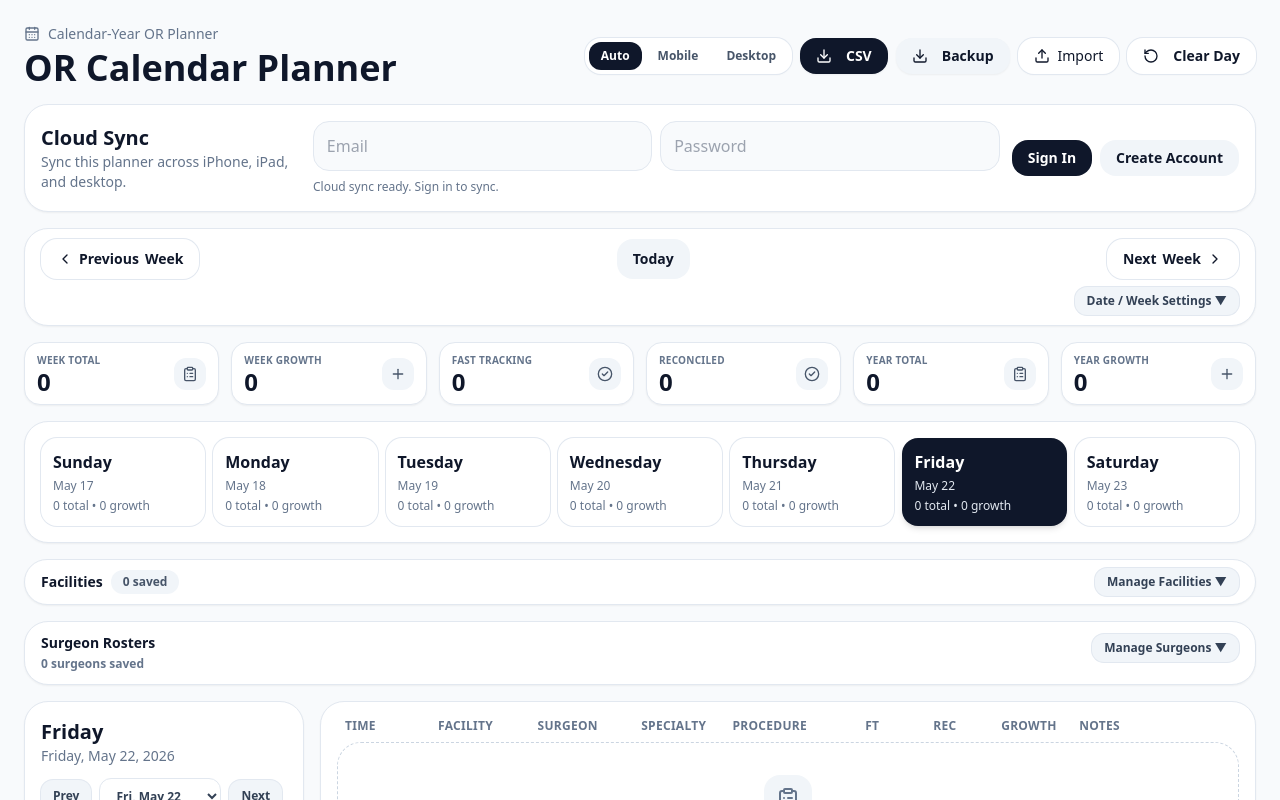
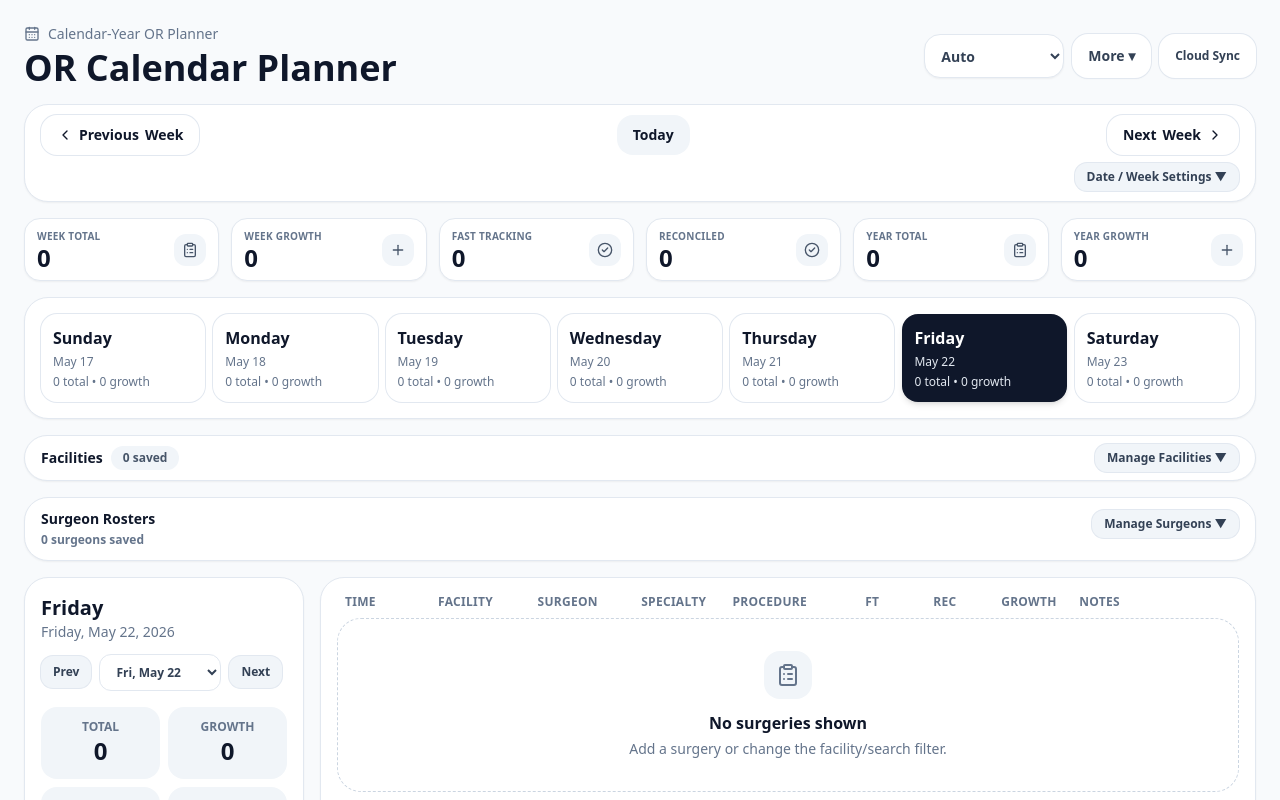
Before and after one commit to FBS9/or-planner, a React (Vite) app: page / in a window 1280 px wide. Shown: the top 800 px of the page. Built offline with nearby package versions, Linux system fonts and the light colour scheme.

Commit message:
Update App.jsx

```diff
--- a/src/App.jsx
+++ b/src/App.jsx
@@ -915,32 +915,29 @@ export default function ORPlannerApp() {
             </div>
             <input value={plannerTitle} onChange={(e) => setPlannerTitle(e.target.value)} className="mt-1 w-full bg-transparent text-3xl md:text-4xl font-bold outline-none" aria-label="Planner title" />
           </div>
-          <div className="space-y-2 md:flex md:flex-wrap md:items-center md:gap-2 md:space-y-0">
-            <div className="grid grid-cols-[1fr_auto] gap-2 md:contents">
-              <div className="inline-flex items-center gap-1 rounded-2xl bg-white p-1 text-xs font-semibold text-slate-600 shadow-sm ring-1 ring-slate-200">
-                {[["auto", "Auto"], ["mobile", "Mobile"], ["desktop", "Desktop"]].map(([value, label]) => (
-                  <button
-                    key={value}
-                    onClick={() => setLayoutMode(value)}
-                    className={`rounded-xl px-3 py-1.5 ${layoutMode === value ? "bg-slate-900 text-white" : "hover:bg-slate-100"}`}
+          <div className="grid grid-cols-[1fr_auto_auto] items-center gap-2 md:flex md:flex-wrap md:justify-end">
+            <select
+              value={layoutMode}
+              onChange={(e) => setLayoutMode(e.target.value)}
+              className="h-11 min-w-0 rounded-2xl border border-slate-200 bg-white px-3 text-sm font-bold text-slate-700 shadow-sm outline-none focus:ring-2 focus:ring-slate-300 md:w-[140px]"
+              aria-label="Layout mode"
             >
-                    {label}
-                  </button>
-                ))}
-              </div>
-              <Button onClick={() => exportToCsv(casesByDate, surgeonRosters)} className="rounded-2xl shadow-sm"><Download className="mr-2 h-4 w-4" /> CSV</Button>
-            </div>
-
+              <option value="auto">Auto</option>
+              <option value="mobile">Mobile</option>
+              <option value="desktop">Desktop</option>
+            </select>
+
+            <div className="relative">
               <button
                 onClick={() => setShowMobileActions((prev) => !prev)}
-              className="flex w-full items-center justify-between rounded-2xl bg-white px-4 py-2.5 text-sm font-semibold text-slate-700 shadow-sm ring-1 ring-slate-200 md:hidden"
+                className="h-11 rounded-2xl bg-white px-3 text-sm font-bold text-slate-700 shadow-sm ring-1 ring-slate-200 hover:bg-slate-50 md:px-4"
               >
-              More Actions
-              <span>{showMobileActions ? "▲" : "▼"}</span>
+                More ▾
               </button>
 
               {showMobileActions && (
-              <div className="grid gap-2 rounded-2xl bg-white p-2 shadow-sm ring-1 ring-slate-200 md:hidden">
+                <div className="absolute right-0 z-30 mt-2 grid w-48 gap-1 rounded-2xl bg-white p-2 shadow-lg ring-1 ring-slate-200">
+                  <button onClick={() => { setShowMobileActions(false); exportToCsv(casesByDate, surgeonRosters); }} className="flex items-center rounded-xl px-3 py-2 text-left text-sm font-semibold text-slate-700 hover:bg-slate-50"><Download className="mr-2 h-4 w-4" /> CSV</button>
                   <button onClick={() => { setShowMobileActions(false); exportJson(); }} className="flex items-center rounded-xl px-3 py-2 text-left text-sm font-semibold text-slate-700 hover:bg-slate-50"><Download className="mr-2 h-4 w-4" /> Backup</button>
                   <label className="flex cursor-pointer items-center rounded-xl px-3 py-2 text-sm font-semibold text-slate-700 hover:bg-slate-50">
                     <Upload className="mr-2 h-4 w-4" /> Import
@@ -949,35 +946,27 @@ export default function ORPlannerApp() {
                   <button onClick={() => { setShowMobileActions(false); resetSelectedDay(); }} className="flex items-center rounded-xl px-3 py-2 text-left text-sm font-semibold text-slate-700 hover:bg-slate-50"><RotateCcw className="mr-2 h-4 w-4" /> Clear Day</button>
                 </div>
               )}
-
-            <div className="hidden flex-wrap gap-2 md:flex">
-              <Button onClick={exportJson} variant="secondary" className="rounded-2xl shadow-sm"><Download className="mr-2 h-4 w-4" /> Backup</Button>
-              <label className="inline-flex cursor-pointer items-center rounded-2xl bg-white px-4 py-2 text-sm font-medium shadow-sm ring-1 ring-slate-200">
-                <Upload className="mr-2 h-4 w-4" /> Import
-                <input type="file" accept="application/json" onChange={importJson} className="hidden" />
-              </label>
-              <Button onClick={resetSelectedDay} variant="outline" className="rounded-2xl shadow-sm"><RotateCcw className="mr-2 h-4 w-4" /> Clear Day</Button>
-            </div>
+            </div>
+
+            <button
+              onClick={() => setShowCloudPanel((prev) => !prev)}
+              className="h-11 rounded-2xl bg-white px-3 text-xs font-bold text-slate-700 shadow-sm ring-1 ring-slate-200 hover:bg-slate-50 md:px-4"
+            >
+              {cloudSession ? (
+                <span className="flex min-w-0 items-center gap-2">
+                  <span className="shrink-0">Cloud Sync</span>
+                  <span className="w-[92px] shrink-0 rounded-full bg-slate-100 px-2 py-1 text-center text-slate-600 whitespace-nowrap">{cloudSyncActivity}</span>
+                </span>
+              ) : (
+                <span>Cloud Sync</span>
+              )}
+            </button>
           </div>
         </motion.div>
 
+        {showCloudPanel && (
           <Card className="rounded-3xl shadow-sm">
-          <CardContent className={cloudSession && !showCloudPanel ? "px-4 py-2" : "p-4"}>
-            {cloudSession && !showCloudPanel ? (
-              <div className="grid grid-cols-[1fr_auto] items-center gap-2 text-sm">
-                <div className="min-w-0 flex items-center gap-2 overflow-hidden">
-                  <span className="shrink-0 font-bold">Cloud Sync</span>
-                  <span className="shrink-0 rounded-full bg-slate-100 px-3 py-1 text-xs font-semibold text-slate-600 w-[132px] text-center whitespace-nowrap">{cloudSyncActivity}</span>
-                  <span className="min-w-0 truncate text-xs text-slate-500">{cloudSession.user.email}</span>
-                </div>
-                <button
-                  onClick={() => setShowCloudPanel(true)}
-                  className="shrink-0 rounded-xl bg-slate-100 px-3 py-1.5 text-xs font-semibold text-slate-700 ring-1 ring-slate-200 hover:bg-slate-200"
-                >
-                  Sync Settings ▼
-                </button>
-              </div>
-            ) : (
+            <CardContent className="p-4">
               <div className="grid gap-3 lg:grid-cols-[260px_1fr_auto] lg:items-center">
                 <div>
                   <h2 className="text-xl font-bold">Cloud Sync</h2>
@@ -1012,9 +1001,9 @@ export default function ORPlannerApp() {
                   )}
                 </div>
               </div>
-            )}
             </CardContent>
           </Card>
+        )}
 
         <Card className="rounded-3xl shadow-sm">
           <CardContent className="px-3 py-2 md:px-4 md:py-2.5">
```
Lines whose indentation alone changed are shown as unchanged.
